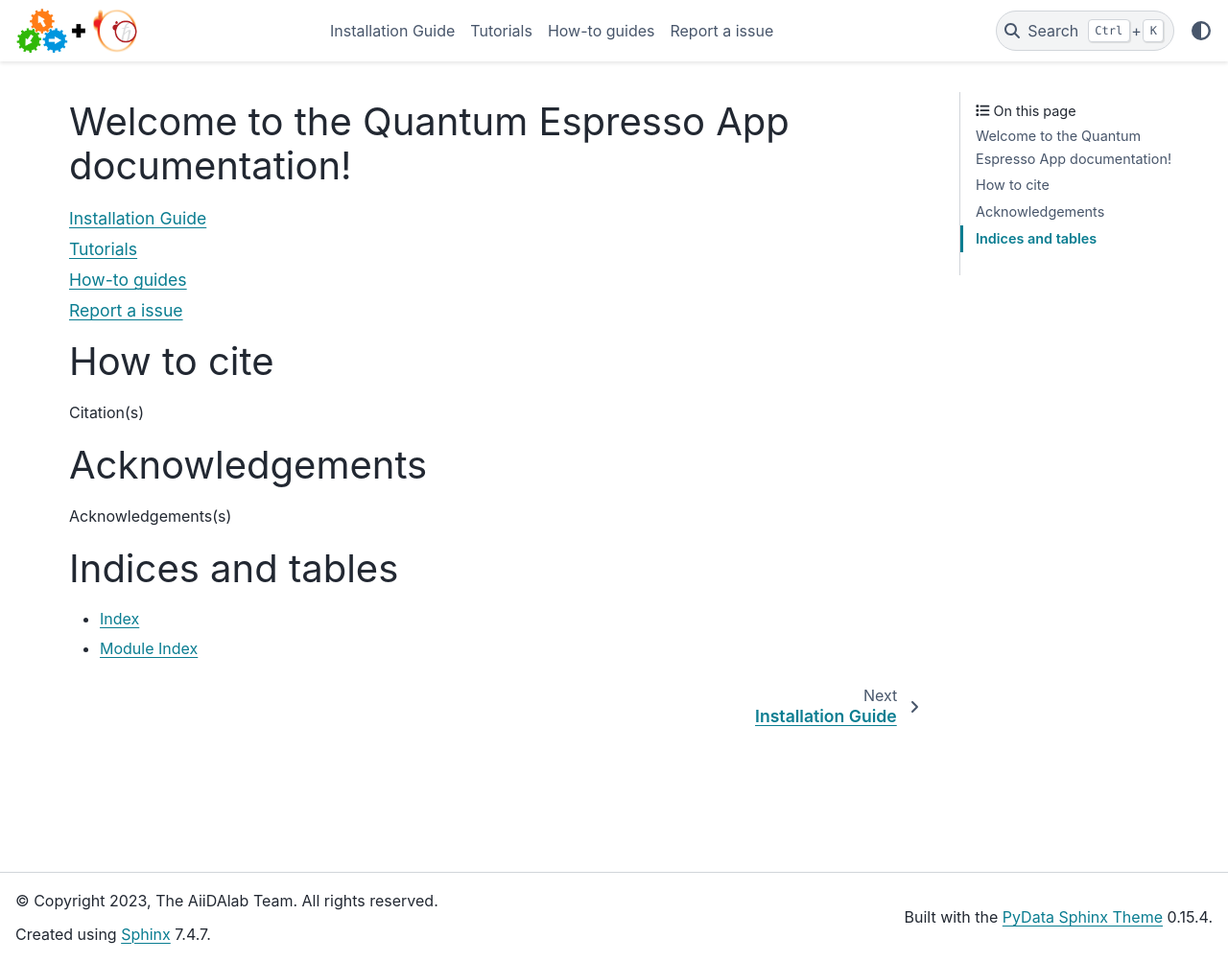
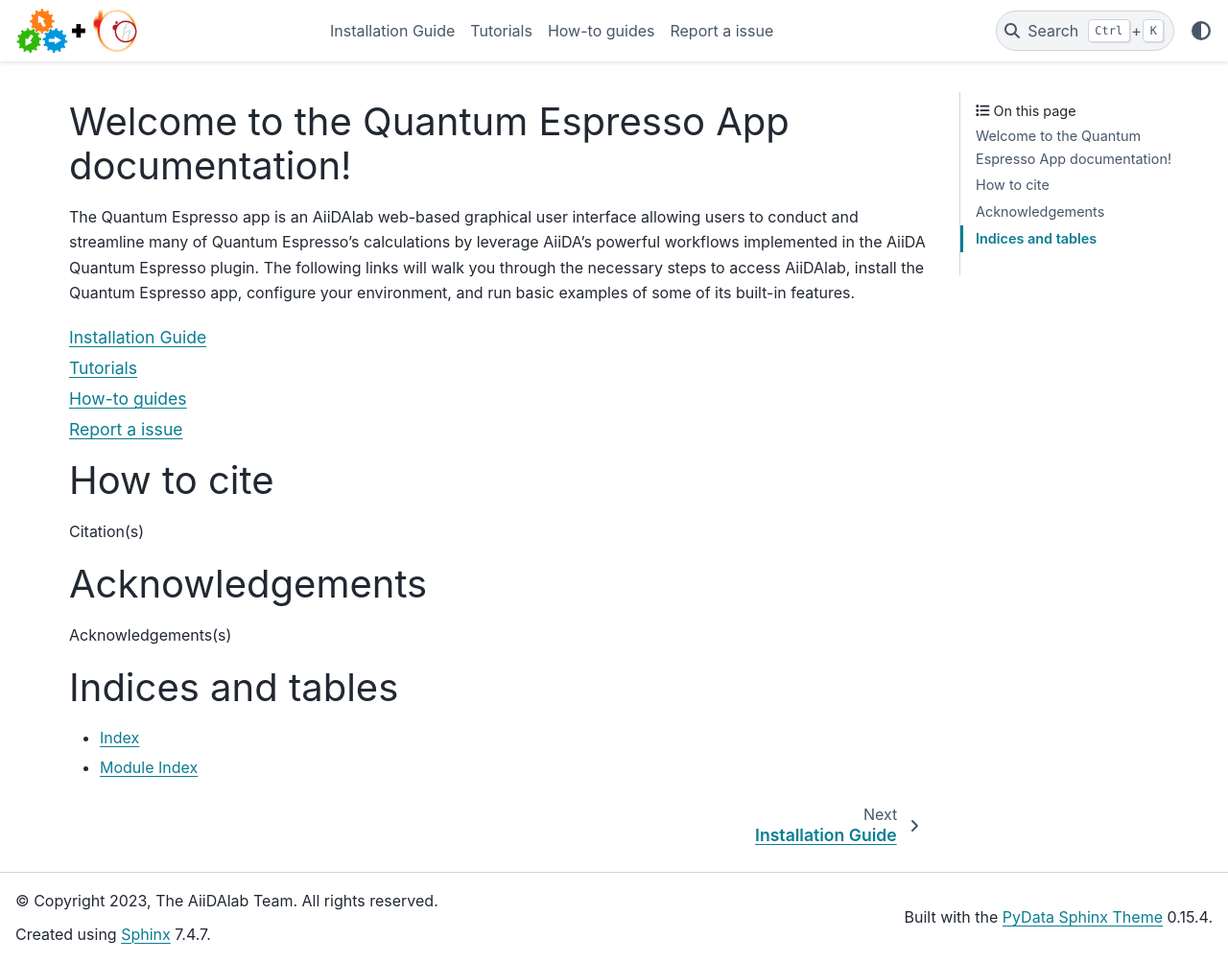
Before and after one commit to aiidalab/aiidalab-qe, a Sphinx documentation site: the page built from docs/source/index.rst, in a window 1280 px wide and 1003 px high. Shown: the whole window at 96% size. Built offline with Sphinx 7.4.7 and the PyData theme 0.15.4, drawn with Linux system fonts in a browser that asks for light colours.

Commit message:
Add intro paragraph

```diff
--- a/docs/source/index.rst
+++ b/docs/source/index.rst
@@ -5,6 +5,8 @@
 
 Welcome to the Quantum Espresso App documentation!
 ==================================================
+
+The Quantum Espresso app is an AiiDAlab web-based graphical user interface allowing users to conduct and streamline many of Quantum Espresso's calculations by leverage AiiDA's powerful workflows implemented in the AiiDA Quantum Espresso plugin. The following links will walk you through the necessary steps to access AiiDAlab, install the Quantum Espresso app, configure your environment, and run basic examples of some of its built-in features.
 
 .. toctree::
    :maxdepth: 1
```
